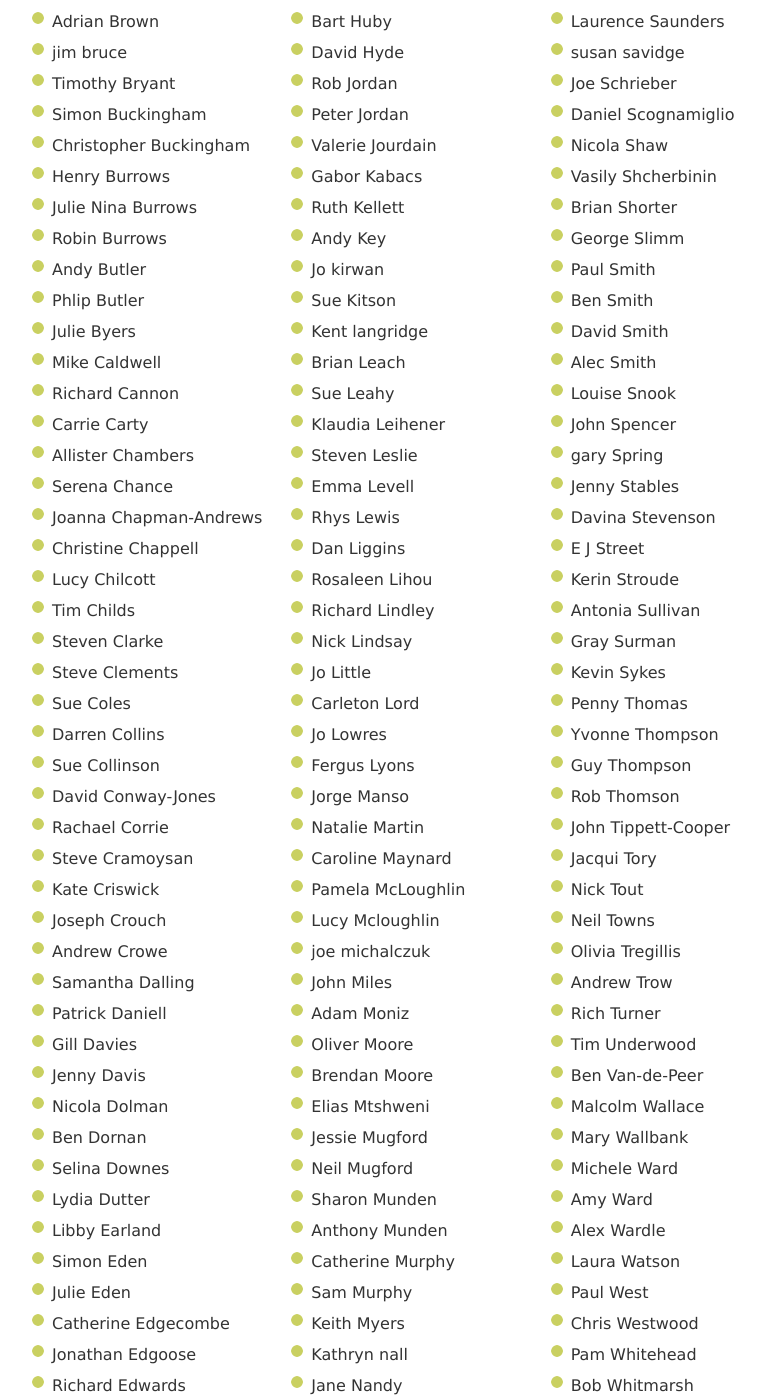
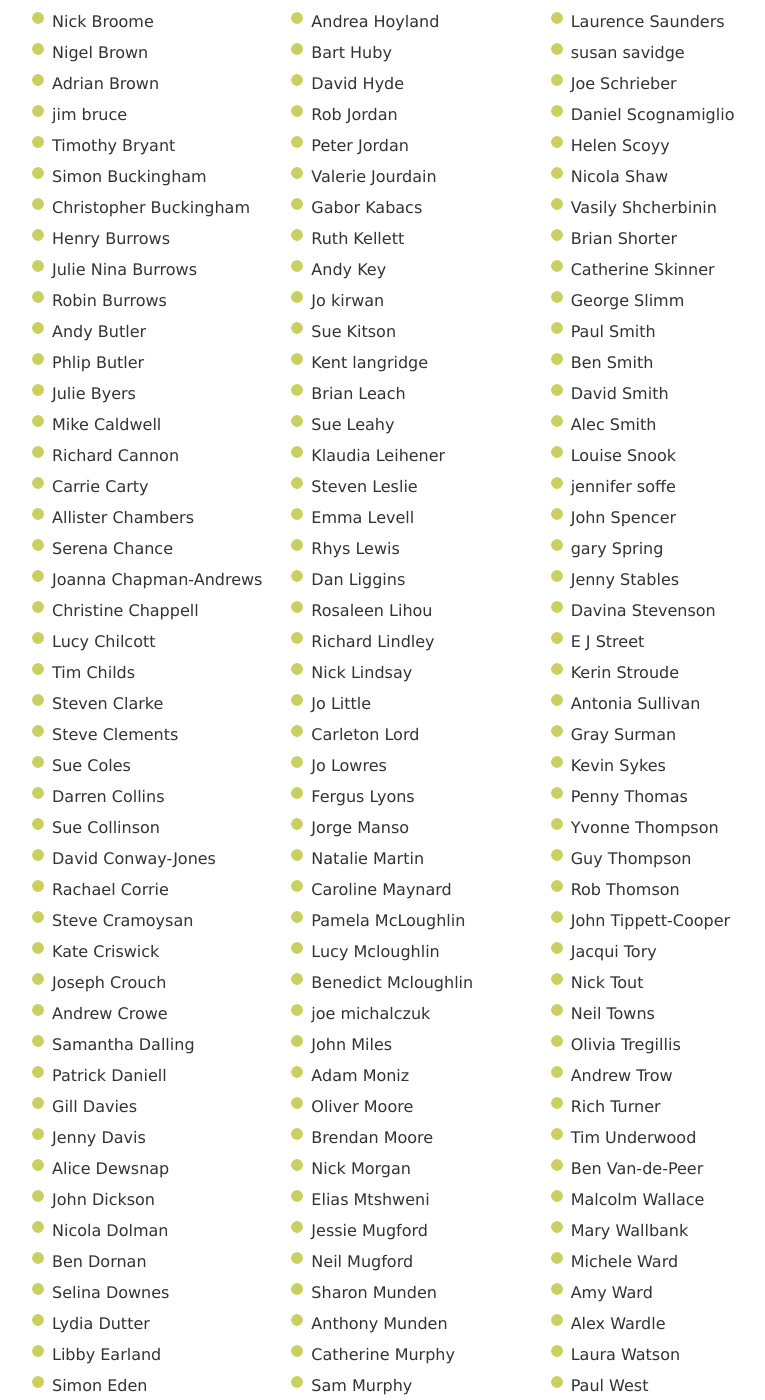
Before and after one commit to winchestercyclingcharter/winchestercyclingcharter.github.io, a Jekyll site: the page built from supporters-alpha.md, in a window 1280 px wide and 1400 px high, scrolled down 1432 px. Shown: the whole window, without its empty margins (249-1014 px from the left). Built offline with Jekyll 4.4.1, drawn with Linux system fonts in a browser that asks for light colours; nearby versions of some CDN libraries; some of the changed lines change nothing that is shown; some of the changed text lies outside the part shown.

Commit message:
Update people.yml

```diff
--- a/_data/people.yml
+++ b/_data/people.yml
@@ -270,3 +270,12 @@
 - { lastname: Gooding , firstname: Giles, dt: 20210303-200248-640838 }
 - { lastname: Oliver, firstname: Beckie, dt: 20210219-091516-278461 }
 - { lastname: Huby, firstname: Bart, dt: 20210303-205055-738305 }
+- { lastname: Blum, firstname: Rebecca , dt: 20210304-070516-679463 }
+- { lastname: Skinner, firstname: Catherine, dt: 20210225-220555-927751 }
+- { lastname: Dickson, firstname: John, dt: 20210304-074954-727712 }
+- { lastname: Baston, firstname: Liz, dt: 20210304-074315-835849 }
+- { lastname: soffe, firstname: jennifer, dt: 20210222-163742-020912 }
+- { lastname: Mcloughlin, firstname: Benedict, dt: 20210222-165605-053942 }
+- { lastname: Morgan, firstname: Nick, dt: 20210222-150048-917013 }
+- { lastname: Dewsnap, firstname: Alice, dt: 20210222-102517-932254 }
+- { lastname: Scoyy, firstname: Helen, dt: 20210221-143826-214435 }
```
